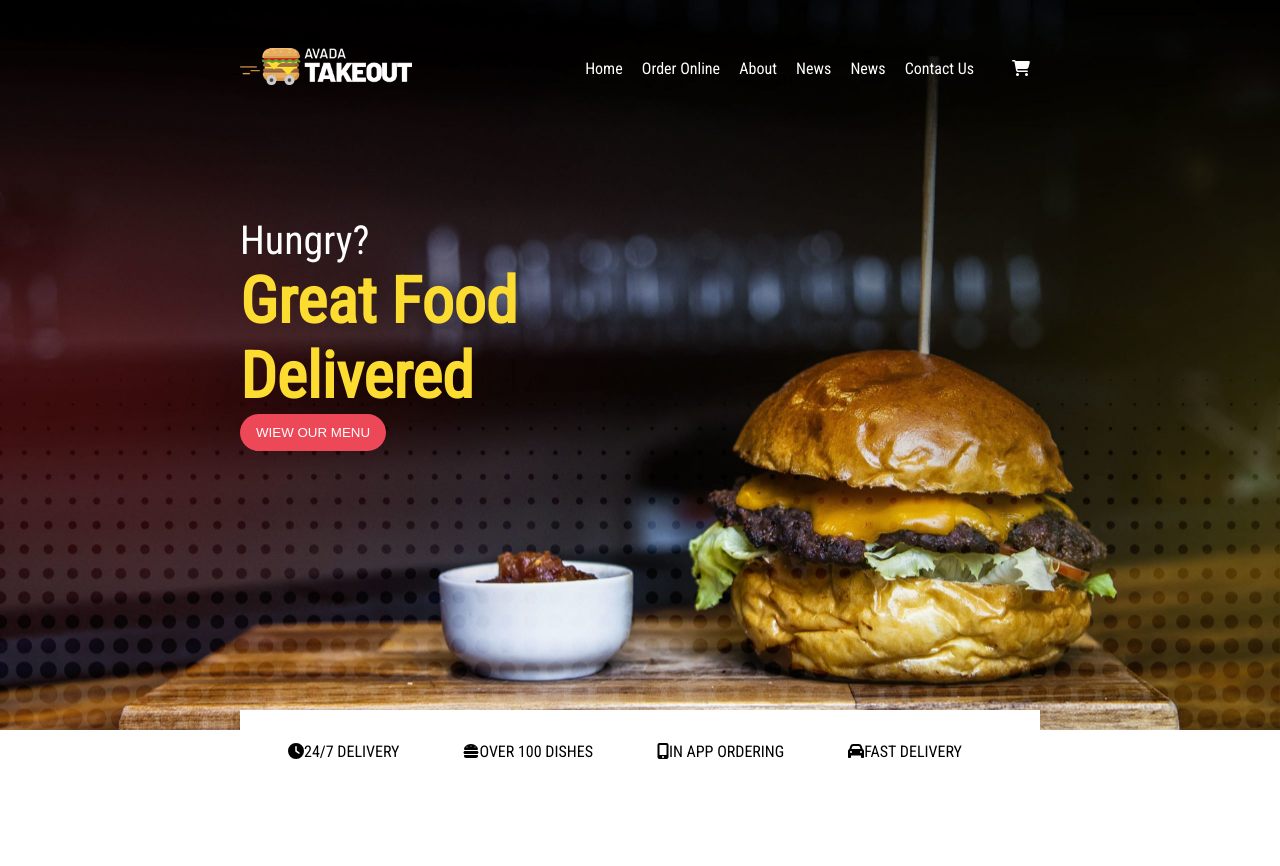
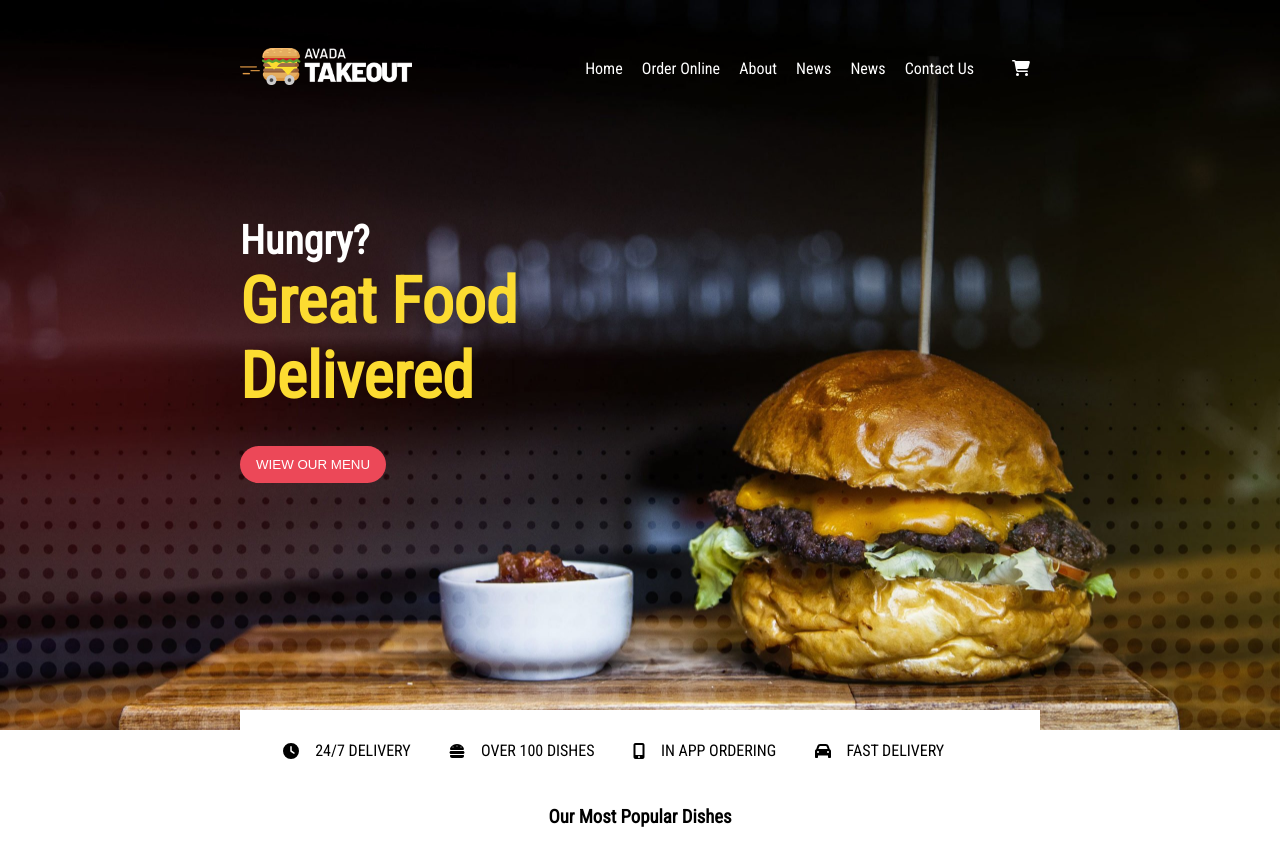
Before and after one commit to VictorGiuliano/proj-html-vuejs, a Vue app: page / in a window 1280 px wide. Shown: the top 866 px of the page. Built offline with nearby package versions, Linux system fonts and the light colour scheme.

Commit message:
Preparation First Card

```diff
--- a/src/components/AppHeader.vue
+++ b/src/components/AppHeader.vue
@@ -19,11 +19,11 @@ export default {
         <div class="container">
             <navbar :info="informations"></navbar>
             <div class="text-area">
-                <p>Hungry?</p>
+                <h2>Hungry?</h2>
                 <h1>Great Food</h1>
-                <h1><span>Delivered</span></h1>
+                <h1 class="yellow">Delivered</h1>
             </div>
-            <div>
+            <div id="cont-button">
                 <generic-button @press-button="CreateMessage"></generic-button>
             </div>
 
@@ -49,10 +49,17 @@ section {
         font-size: 4rem;
     }
 
-    h2,
-    p {
+    .yellow {
+        color: $yellow;
+    }
+
+    h2 {
         color: $white;
         font-size: 2.5rem;
     }
+
+    #cont-button {
+        padding-top: 2rem;
+    }
 }
 </style>
--- a/src/components/AppMain.vue
+++ b/src/components/AppMain.vue
@@ -1,6 +1,16 @@
 <script>
+import CardPrice from './utilities/CardPrice.vue'
 export default {
-    name: 'AppMain'
+    name: 'AppMain',
+    data() {
+        return {
+            food: [{ image: '/src/assets/img/skin-on-fries.jpg', title: 'Skin On Fries', price: '$3.00', secondprice: '$6.00' },
+            { image: '/src/assets/img/choco-cookie-frappe.jpg', title: 'Choco Cookie Frappe', price: '$4.99' },
+            { image: '/src/assets/img/donut-burger.jpg', title: 'The Donut Burger', price: '$6.99' }
+            ]
+        }
+    },
+    components: { CardPrice }
 }
 </script>
 <template>
@@ -8,12 +18,20 @@ export default {
         <div class="container">
             <div class="container-cardOne">
                 <div id="#cartOne">
+                    <header>
                         <ul>
                             <li><font-awesome-icon icon="fa-solid fa-clock" />24/7 DELIVERY</li>
                             <li><font-awesome-icon icon="fa-solid fa-burger" />OVER 100 DISHES</li>
                             <li><font-awesome-icon icon="fa-solid fa-mobile-screen-button" />IN APP ORDERING</li>
                             <li><font-awesome-icon icon="fa-solid fa-car" />FAST DELIVERY</li>
                         </ul>
+                    </header>
+                    <div id="body-cartOne">
+                        <h3>Our Most Popular Dishes</h3>
+                    </div>
+                    <div>
+                        <card-price :food="food"></card-price>
+                    </div>
                 </div>
             </div>
         </div>
@@ -26,6 +44,10 @@ export default {
     min-height: 900px;
 }
 
+.svg-inline--fa {
+    padding: 0 1rem;
+}
+
 .container {
     position: relative;
 }
@@ -36,11 +58,27 @@ export default {
     left: 0;
     background-color: $white;
     width: 100%;
-    padding: 2rem 1rem;
+    padding: 2rem 1rem 0 1rem;
+
+    header {
+        height: 2rem;
+        margin-bottom: 2rem;
 
         li {
             display: inline;
-        padding: 2rem;
+            padding: 0.7rem;
         }
     }
+
+    #body-cartOne {
+        text-align: center;
+
+        h3: {
+            margin: 4rem 0;
+        }
+
+    }
+
+
+}
 </style>
--- /dev/null
+++ b/src/components/utilities/CardPrice.vue
@@ -0,0 +1,18 @@
+<script>
+export default {
+    name: 'Price',
+    props: {
+        food: Array
+    }
+}
+</script>
+<template>
+    <div class="row">
+        <figure>
+
+        </figure>
+    </div>
+</template>
+<style>
+
+</style>
```
Lines whose indentation alone changed are shown as unchanged.
